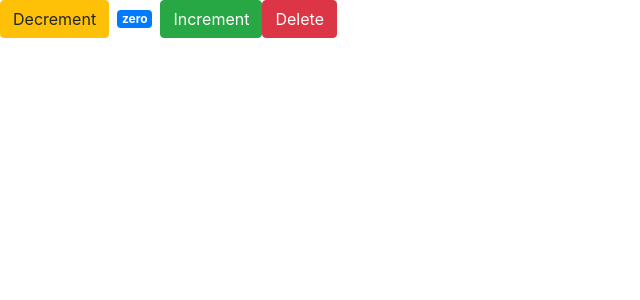
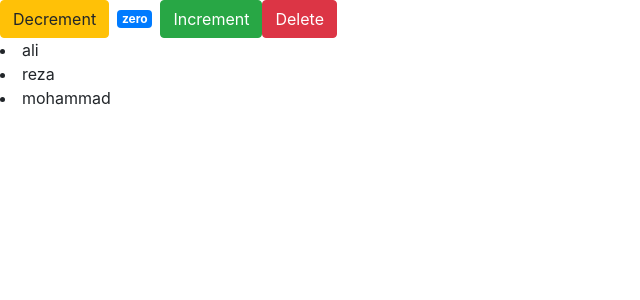
Before and after one commit to emamyari/simple-react-snippets, a React (Create React App) app: page / in a window 1280 px wide. Shown: the top 300 px of the page, without its empty margins (0-640 px from the left). Built offline with nearby package versions, Linux system fonts and the light colour scheme.

Commit message:
create list

```diff
--- a/src/components/counter.jsx
+++ b/src/components/counter.jsx
@@ -2,7 +2,8 @@
 
 class Counter extends Component {
     state = {
-        count:0
+        count:0,
+        names:['ali','reza','mohammad']
     }
 
     render() {
@@ -14,6 +15,7 @@
                 <span className={myClass}>{this.countText()}</span>
                 <button className='btn btn-success'>Increment</button>
                 <button className='btn btn-danger'>Delete</button>
+                {this.state.names.map(o =><li> {o}</li>)}
             </div>
          );
     }
```
